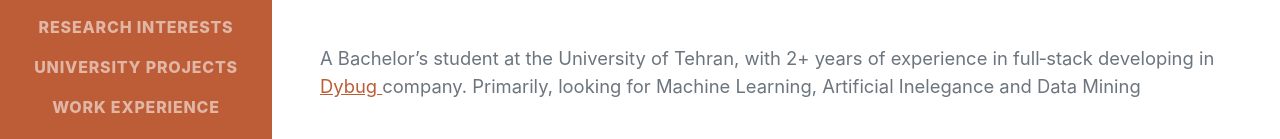
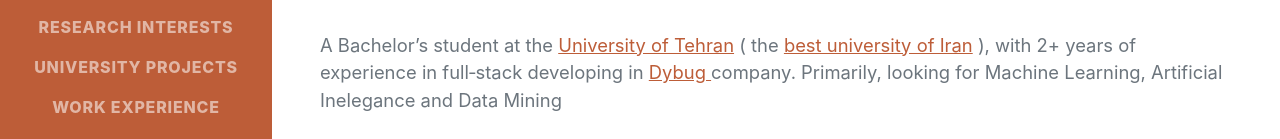
Before and after one commit to aminrazavi78/aminrazavi78.github.io, a plain HTML site: page index.html in a window 1280 px wide. Shown: the part 365-504 px from the top of the page. Drawn offline with Linux system fonts and the light colour scheme; a web font is replaced by a local one.

Commit message:
som fixes again

```diff
--- a/index.html
+++ b/index.html
@@ -48,7 +48,8 @@
                     <div class="subheading mb-5">
                         <a href="mailto:name@email.com">m.a.razavi78@gmail.com</a>
                     </div>
-                    <p class="lead mb-5">A Bachelor’s student at the University of Tehran, with 2+ years of experience in full‑stack developing in <a href="https://dybug.ir/"> Dybug </a> company. Primarily, looking for
+                    <p class="lead mb-5">A Bachelor’s student at the <a href="https://ut.ac.ir/en">University of Tehran</a> ( the
+                        <a href="https://www.usnews.com/education/best-global-universities/university-of-tehran-504903">best university of Iran</a> ), with 2+ years of experience in full‑stack developing in <a href="https://dybug.ir/"> Dybug </a> company. Primarily, looking for
                         Machine Learning, Artificial Inelegance and Data Mining</p>
                     <div class="social-icons">
                         <a class="social-icon" href="http://linkedin.com/in/amin-razavi-5a7a1421a"><i class="fab fa-linkedin-in"></i></a>
```
